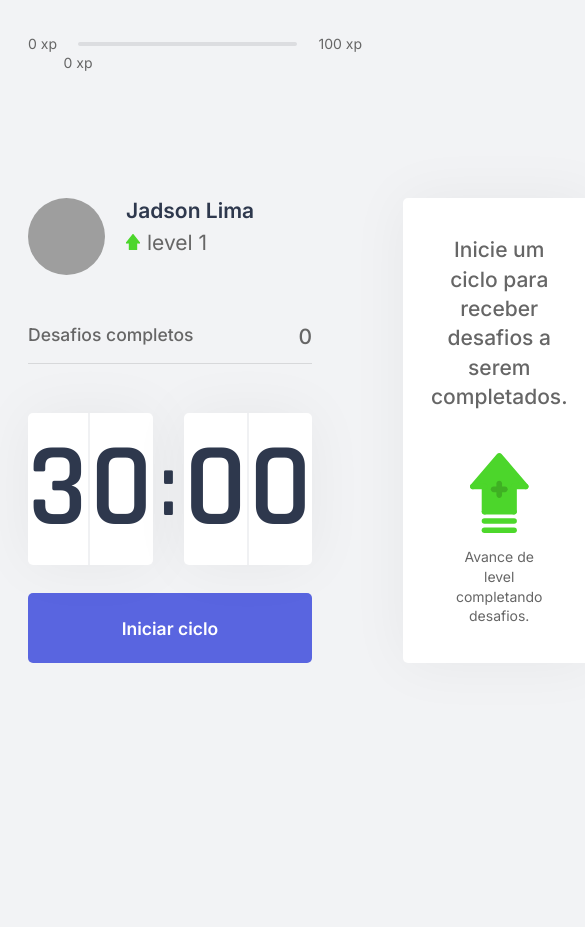
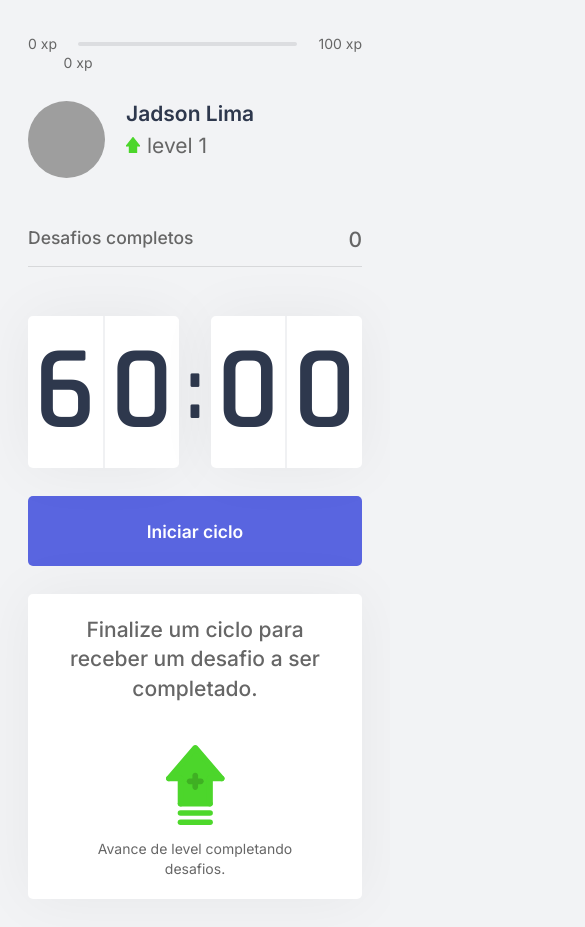
Before and after one commit to JdsLima/Movimente-se, a Next.js app: page / in a window 390 px wide. Shown: the whole page, 585 px wide, since content can reach past the window. Before the commit the page ends 844 px from the top, so only its background shows below. Built offline with nearby package versions, Linux system fonts and the light colour scheme; grey boxes are pictures that could not be loaded.

Commit message:
Adiçao de novos desafios e melhorias na responsividade

```diff
--- a/challenges.json
+++ b/challenges.json
@@ -58,5 +58,25 @@
     "type": "body",
     "description": "Em pé, gire a cintura o máximo que puder para a esquerda, segure por cinco segundos. Repita para a direita.",
     "amount": 90
+  },
+  {
+    "type": "body",
+    "description": "Gire os tornozelos em ambas as direções (direita e esquerda) por cerca de cinco segundos.",
+    "amount": 100
+  },
+  {
+    "type": "body",
+    "description": "Apoie a mão na mesa (esticando os braços), mantendo o tronco reto. As orelhas devem ficar entre os braços. Mantenha a posição por cerca de 20 segundos.",
+    "amount": 60
+  },
+  {
+    "type": "body",
+    "description": "Mexa cada um dos seus dedos com cuidado: estenda-os, flexione-os, abra-os e feche-os.",
+    "amount": 120
+  },
+  {
+    "type": "body",
+    "description": "Tente pegar no pé da própria cadeira, alongando a lombar.",
+    "amount": 70
   }
 ]
--- a/src/components/ChallengeBox.tsx
+++ b/src/components/ChallengeBox.tsx
@@ -51,8 +51,8 @@ export function ChallengeBox() {
             ) : (
                     <div className={styles.challengeNotActive}>
                         <strong>
-                            Inicie um ciclo para receber desafios a serem
-                            completados.
+                            Finalize um ciclo para receber um desafio a ser
+                            completado.
                     </strong>
                         <p>
                             <img src="icons/level-up.svg" alt="Level up" />
--- a/src/contexts/CountdownContext.tsx
+++ b/src/contexts/CountdownContext.tsx
@@ -21,7 +21,7 @@ export const CountdownContext = createContext({} as CountdownContextData);
 export function CountdownProvider({ children }: CountdownProviderProps) {
     const { startNewChallenge } = useContext(ChallengesContext);
 
-    const [time, setTime] = useState(30 * 60);
+    const [time, setTime] = useState(60 * 60);
     const [isActive, setIsActive] = useState(false);
     const [hasFinished, setHasFinished] = useState(false);
 
@@ -36,7 +36,7 @@ export function CountdownProvider({ children }: CountdownProviderProps) {
         clearTimeout(countdownTimeout);
         setIsActive(false);
         setHasFinished(false);
-        setTime(30 * 60);
+        setTime(60 * 60);
     }
 
     useEffect(() => {
--- a/src/pages/_app.tsx
+++ b/src/pages/_app.tsx
@@ -1,6 +1,4 @@
 import '../styles/global.css';
-
-import { ChallengesProvider } from '../contexts/ChallengesContext'
 
 function MyApp({ Component, pageProps }) {
   return (
--- a/src/styles/components/ChallengeBox.module.css
+++ b/src/styles/components/ChallengeBox.module.css
@@ -99,3 +99,9 @@
 .challengeActive footer button:hover {
     filter: brightness(0.9);
 }
+
+@media(max-width: 600px) {
+    .challengeBoxContainer {
+        margin: 2rem 0 2rem 0;
+    }
+}
--- a/src/styles/pages/Home.module.css
+++ b/src/styles/pages/Home.module.css
@@ -14,3 +14,10 @@
     gap: 6.5rem;
     align-content: center;
 }
+
+@media(max-width: 600px) {
+    .container section {
+        display: block;
+        margin-top: 3.5rem;
+    }
+}
```
Also changed, not shown: 1 other file (tests, documents, lock files or other folders).
